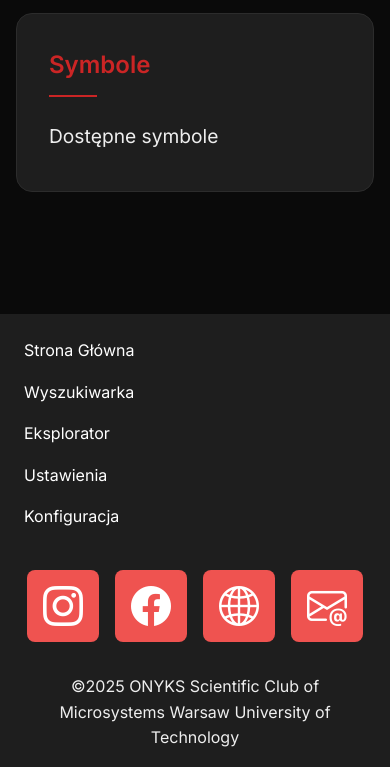
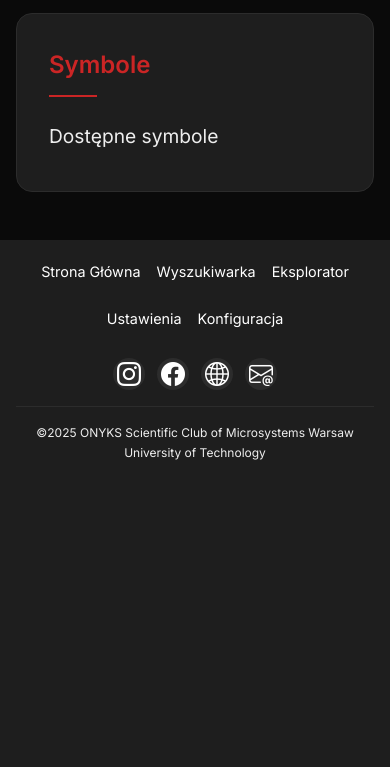
Before and after one commit to knonyks/onyks-pcb-elements-database-manager, a Python web app: template server/app/templates/dashboard.html in a window 390 px wide. Shown: the part 642-1409 px from the top of the page. After the commit the page ends 1102 px from the top, so only its background shows below. Run offline with Jinja, Linux system fonts and the light colour scheme; the template is opened without the code that fills it, so the values that code supplies are empty; some libraries are stand-ins or nearby versions.

Commit message:
Partly Updated CSS

```diff
--- a/server/app/static/css/dashboard.css
+++ b/server/app/static/css/dashboard.css
@@ -5,6 +5,8 @@
     grid-template-rows: auto auto;
     grid-template-areas: "large small" "lastchange lastchange";
     gap: 2rem;
+    max-width: 1200px;
+    margin: 0 auto;
 }
 
 .large-card, .small-card, .last-change-card
@@ -12,7 +14,6 @@
     background-color: var(--dark-light);
     border-radius: 16px;
     padding: 32px;
-    /* box-shadow: 0 8px 24px #1e1e1e94; */
     transition: all 0.4s cubic-bezier(0.25, 0.8, 0.25, 1);
     border: 1px solid var(--gray);
 }
--- a/server/app/static/css/general.css
+++ b/server/app/static/css/general.css
@@ -36,92 +36,132 @@ body.modal
   overflow: hidden;
 }
 
+.general-box{
+  background-color: var(--dark-light);
+  border-radius: 16px;
+  padding: 16px 24px;
+  display: flex;
+  justify-content: space-between;
+  align-items: center;
+  margin-bottom: 1rem;
+  max-width: 1200px;
+  margin: 0 auto 1rem auto;
+  border: 1px solid var(--gray);
+}
+
+.label{
+  font-size: 1.25rem;
+  font-weight: 500;
+}
+
+.logout{
+  background-color: var(--primary);
+  color: white;
+  text-decoration: none;
+  padding: 0.5rem 1rem;
+  border-radius: 8px;
+  font-weight: 500;
+  transition: all 0.2s ease;
+}
+
+.logout:hover{
+  background-color: var(--primary-light);
+  transform: translateY(-2px);
+}
+
+.content-container{
+  display: flex;
+  flex-direction: column;
+  min-height: 100vh;
+  width: 100%;
+}
+
 .main-container
 {
-  max-width: 1280px;
   padding: 2rem 1rem 1rem 1rem;
-  margin: 5rem auto 0 auto;
-  min-height: 100vh;
+  margin: 5rem 0 0 0;
 }
 
-.footer
-{
-  height: max-content;
+.footer {
+    height: auto;
     background-color: var(--dark-light);
-  margin-top: 2rem;
+    margin-top: auto;
     display: flex;
     flex-direction: column;
+    padding: 1.5rem 1rem;
 }
 
-.footer-copyright
-{
-  font-size: 1rem;
-  text-align: center;
-  width: 100%;
-  padding: 1rem 1rem;
-}
-
-.footer-content
-{
+.footer-content {
     display: flex;
     flex-direction: row;
     align-items: center;
+    justify-content: space-between;
     gap: 1rem;
-  height: 100%;
     max-width: 1024px;
     width: 100%;
-  margin-left: auto;
-  margin-right: auto;
-  justify-content: center;
-  align-items: center;
+    margin: 0 auto;
 }
 
-.footer-content-part
-{
-  width: 100%;
-  padding: 1rem;
+.footer-content-part {
+    width: auto;
+    padding: 0;
     height: 100%;
 }
 
-.footer-additional
-{
+.footer-additional {
     display: flex;
-  flex-direction: column;
-  max-width: 15rem;
-  padding-bottom: 0;
+    flex-direction: row;
+    flex-wrap: wrap;
+    gap: 0.5rem 1.5rem;
+    max-width: none;
 }
 
-.footer-link
-{
-  width: 100%;
+.footer-link {
     color: white;
     text-decoration: none;
-  padding: 0.5rem;
+    padding: 0.25rem 0;
+    font-size: 0.9rem;
+    transition: color 0.2s ease;
+    white-space: nowrap;
 }
 
-.footer-socials
-{
+.footer-link:hover {
+    color: var(--primary);
+}
+
+.footer-socials {
     display: flex;
     flex-direction: row;
-  gap: 1rem;
-  max-width: max-content;
-    justify-content: center;
-  align-items: center;
+    gap: 0.75rem;
 }
 
-.footer-social
-{
+.footer-social {
     color: white;
     text-decoration: none;
-  font-size: 2.5rem;
-  background-color: var(--error);
-  height: 2.5rem;
-  line-height: 2.5rem;
-  width: 2.5rem;
+    font-size: 1.5rem;
+    background-color: var(--gray);
+    height: 2rem;
+    width: 2rem;
+    display: flex;
+    align-items: center;
+    justify-content: center;
+    border-radius: 50%;
+    transition: all 0.2s ease;
+}
+
+.footer-social:hover {
+    background-color: var(--primary);
+    transform: translateY(-2px);
+}
+
+.footer-copyright {
+    font-size: 0.75rem;
     text-align: center;
-  padding: 1rem;
-  box-sizing: content-box;
-  border-radius: 0.5rem;
+    width: 100%;
+    padding: 1rem 0 0 0;
+    color: var(--light-small);
+    margin-top: 1.5rem;
+    border-top: 1px solid var(--gray);
 }
 
 #instagram::before
@@ -153,27 +193,37 @@ body.modal
 }
 
 
-@media (max-width: 700px)
-{
-  .footer-content
-  {
-    flex-direction: column;
-    height: max-content;
+@media (max-width: 700px) {
+  .footer {
+      padding: 1rem;
   }
 
-  .footer
-  {
-    height: max-content;
+  .footer-content {
+      flex-direction: column;
+      gap: 1.5rem;
   }
 
-  .footer-additional
-  {
-    width: 100%;
-    max-width: 100%;
+  .footer-additional {
+      justify-content: center;
+      gap: 1rem;
   }
 
-  .footer-link
+  .footer-socials {
+      justify-content: center;
+  }
+
+  .footer-copyright {
+      margin-top: 1rem;
+      padding-top: 1rem;
+  }
+
+  .label
   {
-    width: 100%;
+      font-size: 1rem;
+  }
+  .logout
+  {
+      padding: 0.4rem 0.8rem;
+      font-size: 0.9rem;
   }
 }
--- a/server/app/static/css/search_components.css
+++ b/server/app/static/css/search_components.css
@@ -3,13 +3,14 @@
   flex-direction: column;
   gap: 2rem;
   padding: 1.25rem;
+  max-width: 1200px;
+  margin: 0 auto 0 auto;
 }
 
 .category-buttons {
   display: grid;
   grid-template-columns: repeat(auto-fit, minmax(12.5rem, 1fr));
   gap: 1rem;
-  margin-bottom: 1.5rem;
 }
 
 .category-btn, .import-btn {
@@ -18,7 +19,7 @@
   display: flex;
   flex-direction: column;
   justify-content: center;
-  min-height: 7.5rem;
+  min-height: 6.5rem;
   cursor: pointer;
   transition: all 0.28s cubic-bezier(.2,.9,.3,1);
   background: var(--dark-light);
@@ -79,7 +80,6 @@
   display: flex;
   flex-wrap: wrap;
   gap: 1.25rem;
-  margin-bottom: 1.25rem;
   align-items: center;
 }
 
--- a/server/app/templates/base.html
+++ b/server/app/templates/base.html
@@ -16,6 +16,7 @@
 
     {% endblock %}
     <body>
+        <div class ="content-container">
             <div class="navbar">
                 <a class="logo" href="{{url_for('dashboard')}}"><img src="{{url_for('static', filename='img/logo.png')}}" alt="ONYKS Logo"></a>
                 <div class="nav-btns">
@@ -27,11 +28,11 @@
                 </div>
                 <div class="navbar-show-hide-btn"></div>
             </div>
-        <main class="main-container">
+            <div class="main-container">
             {% block content %}
 
             {% endblock %}
-        </main>
+            </div>
             <div class="footer">
                 <div class="footer-content">
                     <div class="footer-content-part footer-additional">
@@ -56,5 +57,6 @@
             {% block js %}
 
             {% endblock %}
+        </div>
     </body>
 </html>
--- a/server/app/templates/dashboard.html
+++ b/server/app/templates/dashboard.html
@@ -7,9 +7,9 @@
 {% block content %}
 {% if usersEnabled %}
 
-<div class="" style="display: flex; flex-direction: row;">
-    <div style="background-color: red; width: 100%;">Witaj {{current_user.name}} {{current_user.family_name}}!</div>
-    <a style="background-color: blue;" href="{{url_for('logout')}}">Wyloguj się</a>
+<div class="general-box">
+    <div class="label">Witaj {{current_user.name}} {{current_user.family_name}}!</div>
+    <a class="logout" href="{{url_for('logout')}}">Wyloguj się</a>
 </div>
 
 {% endif %}
--- a/server/app/templates/explorer.html
+++ b/server/app/templates/explorer.html
@@ -108,8 +108,8 @@
             <div class="explorer-content-obj footprint">
                 <div class="explorer-content-obj-name">dasdasdasdasdasdasdasdasdasdasdasdasdasdasdas</div>
                 <div class="explorer-content-obj-info-btn"></div>
-            </div>
-        </div> -->
+            </div> -->
+        </div>
     </div>
 </div>
 
```
Also changed, not shown: server/app/static/css/login.css (added, +65 -0 lines), server/app/templates/login.html (+22 -10 lines). Lines whose indentation alone changed are shown as unchanged.
